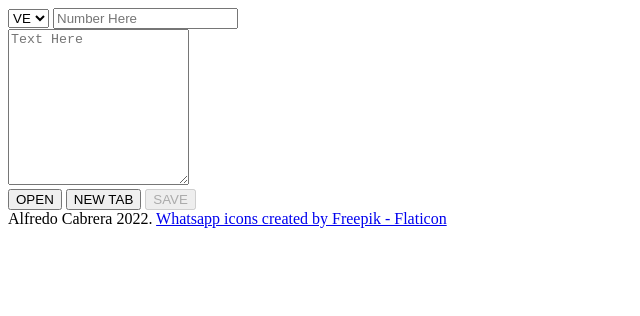
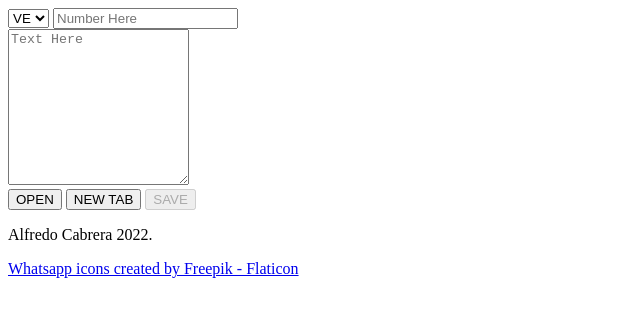
Before and after one commit to AlfredoCabrera-Tech/whatsapp-web-utility, a browser extension: page index.html in a window 1280 px wide. Shown: the whole page, without its empty margins (0-640 px from the left). Drawn offline with Linux system fonts and the light colour scheme.

Commit message:
Footer format corrected

```diff
--- a/index.html
+++ b/index.html
@@ -33,7 +33,8 @@
 
 
 </body>
-<footer>Alfredo Cabrera 2022.
+<footer>
+  <p>Alfredo Cabrera 2022.</p>
   <a href="https://www.flaticon.com/free-icons/whatsapp" title="whatsapp icons">Whatsapp icons created by Freepik - Flaticon</a>
 </footer>
 </html>
```
